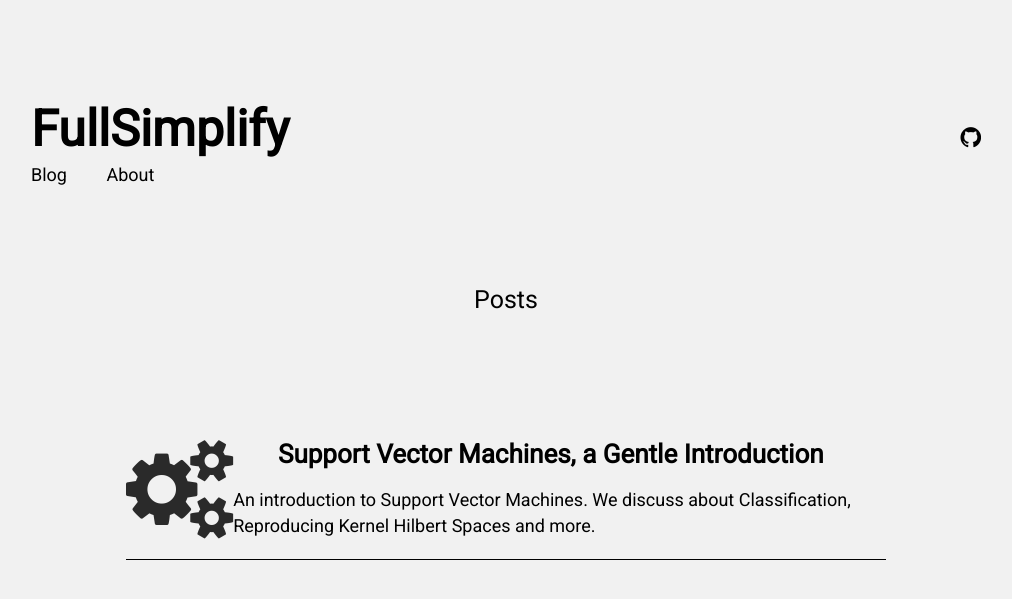
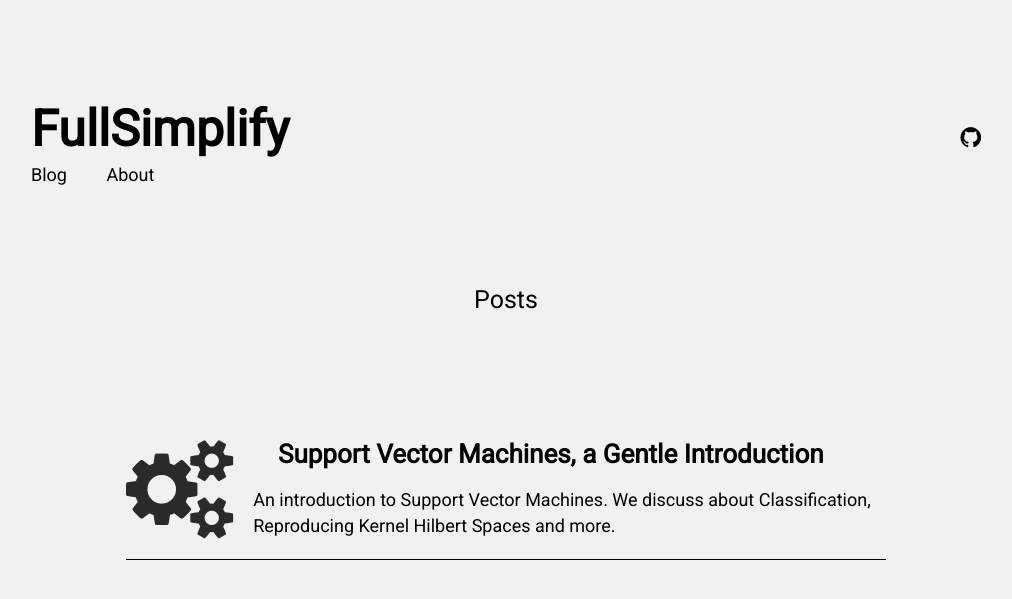
Before and after one commit to FullSimplify/FullSimplify.github.io, a Jekyll site: the page built from index.html, in a window 1280 px wide. Shown: the top 599 px of the page, without its empty margins (134-1146 px from the left). Built offline with Jekyll 4.4.1, drawn with Linux system fonts in a browser that asks for light colours.

Commit message:
Update _default.scss

```diff
--- a/_sass/_default.scss
+++ b/_sass/_default.scss
@@ -82,6 +82,7 @@ strong {
     //margin: 0px;
     font-size: 100px;
     float: left;
+    margin-right: 20px;
 }
 
 /*Excerpt*/
@@ -194,6 +195,7 @@ strong {
     max-width: 80%;
     list-style-type: none;
     padding: 0px;
+    margin-right:10%;
 }
 
 .post-teaser {
```
